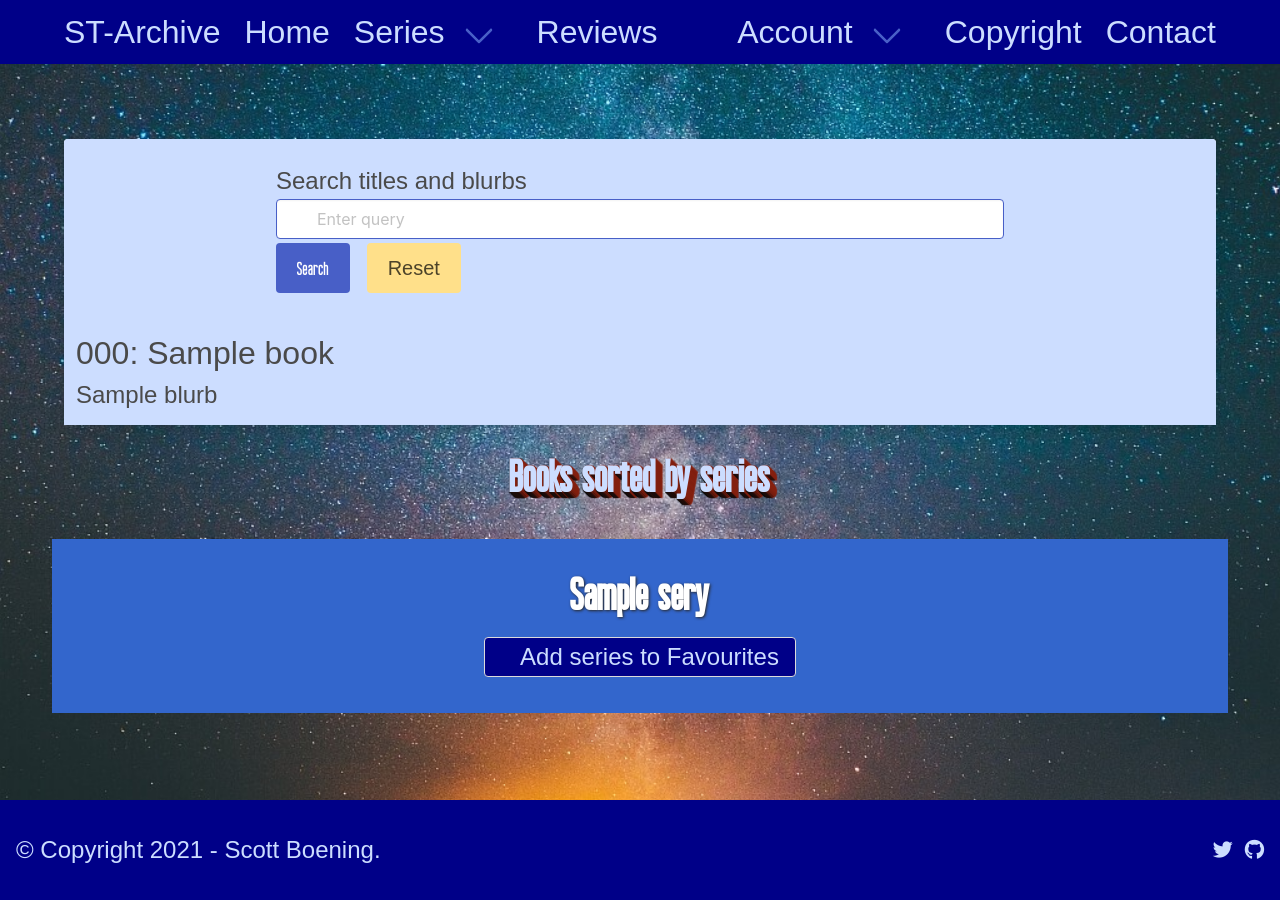
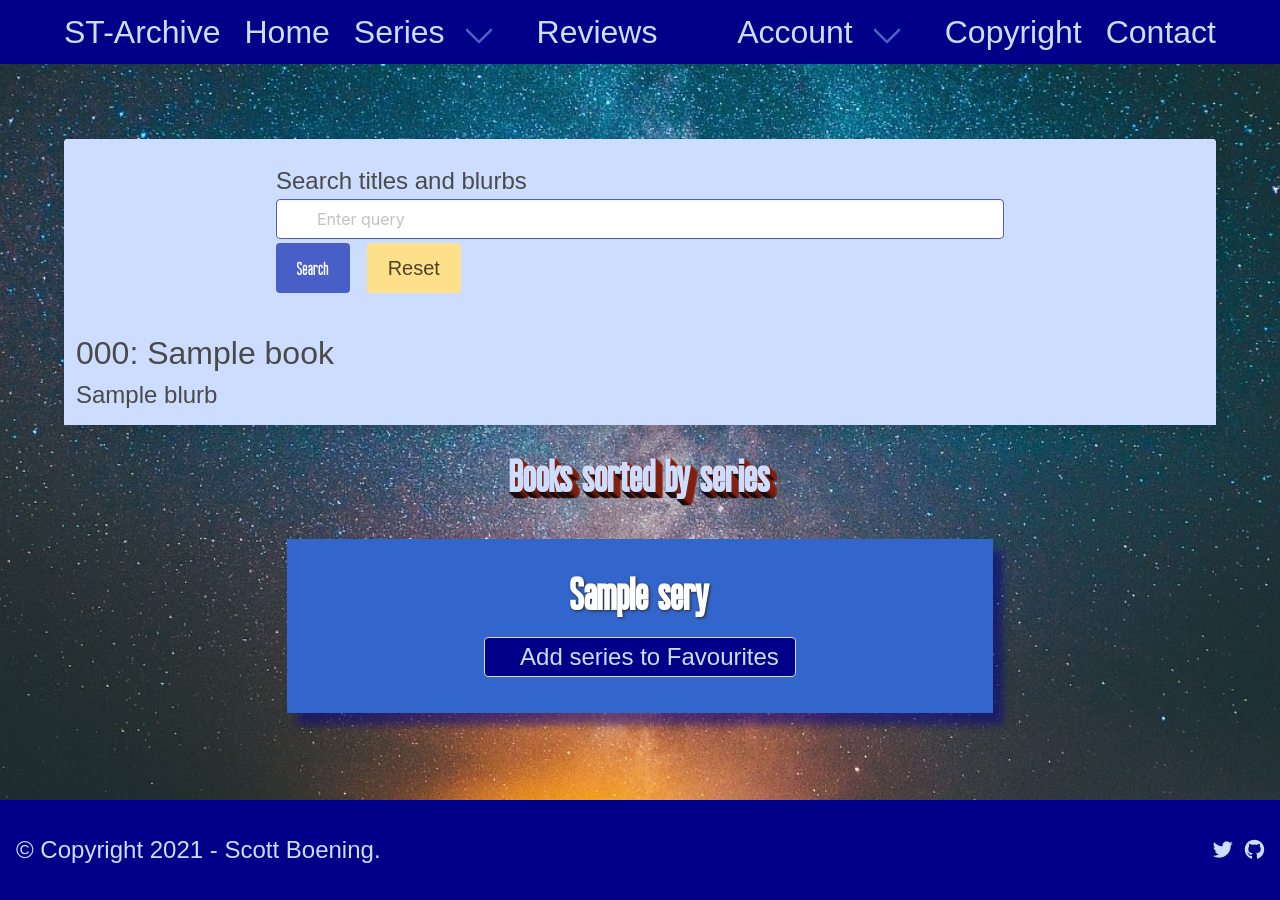
Before and after one commit to Ryagg/st-archive, a Flask app: page /search in a window 1280 px wide. Run offline with Flask 2, Linux system fonts and the light colour scheme; a database or web service that is not in the repository returns one stand-in record (values such as "Sample title"); some libraries are stand-ins or nearby versions.

Commit message:
style: add shadow-effect to card with series names and change size of card.

```diff
--- a/templates/series.html
+++ b/templates/series.html
@@ -55,8 +55,8 @@
             {% for show in series|sort(attribute="series_name") %}
             <section id="show.series_name">
                 <!-- Series title -->
-                <div class="columns is-centered">
-                    <div class="column has-text-centered hero_card my-5">
+                <div class="columns ">
+                    <div class="column is-three-fifths is-offset-one-fifth has-text-centered hero_card my-5 card__box-shadow--blue">
                         <h1 id="{{ show.series_name }}" class="title is-1 has-text-centered has-text-white my-4 text__shadow--dark">{{
                             show.series_name }}</h1>
                         <a class="mb-5 button card__bg--blue-dark text--color-light" href="{{ url_for('add_fav_series', name=show.series_name) }}">
```
